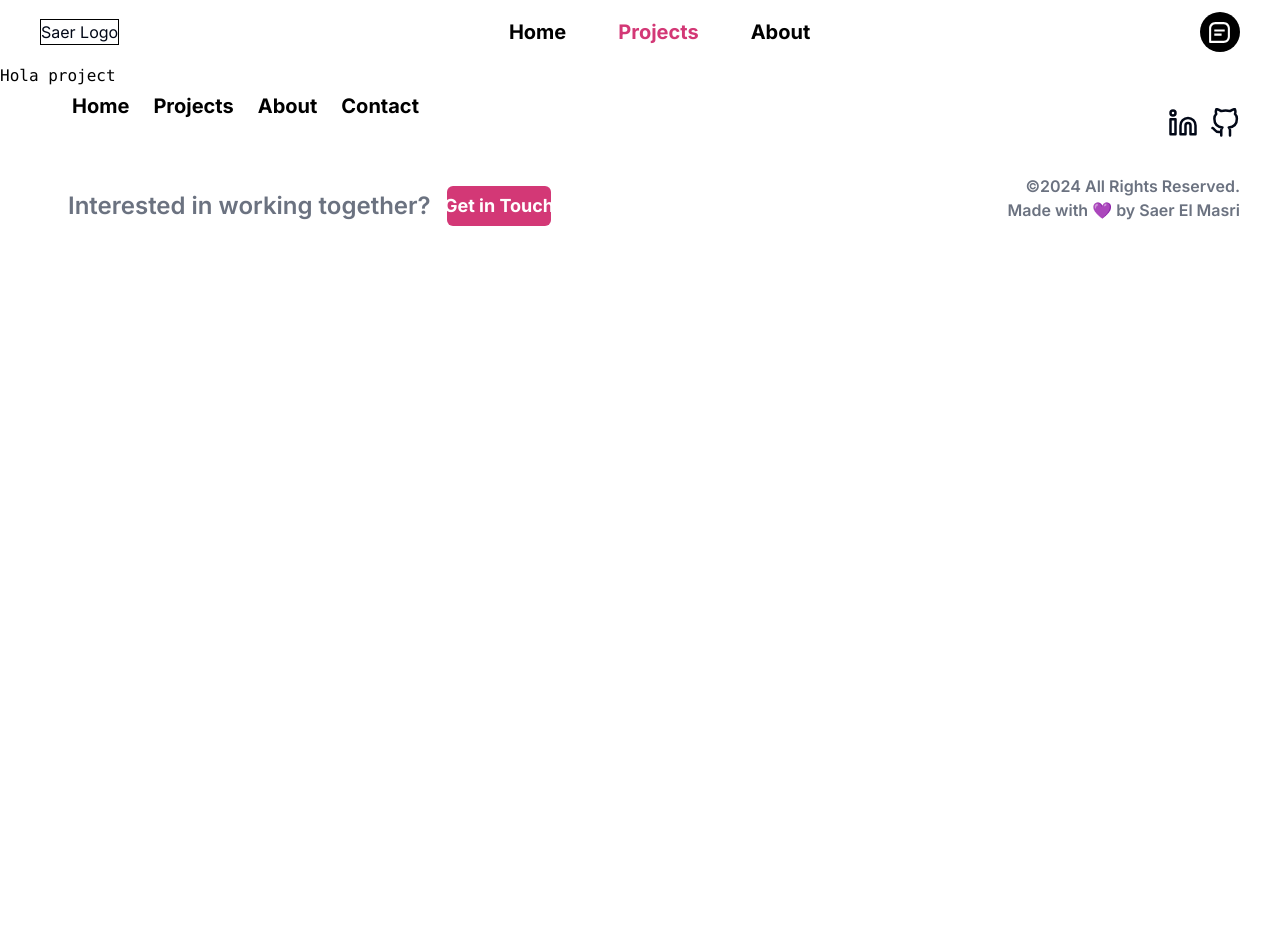
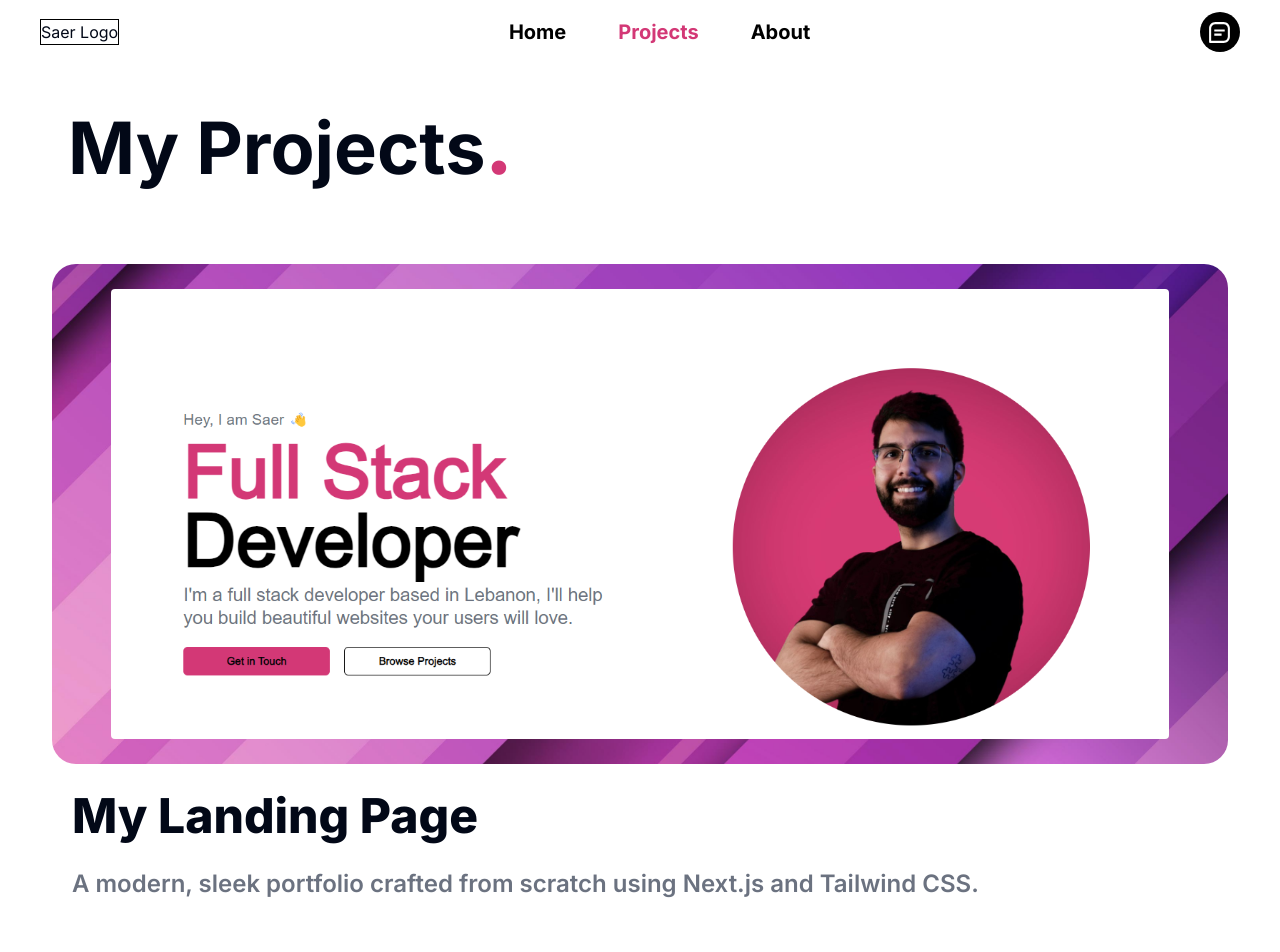
Before and after one commit to saerelmasri/portfolio-website, a Next.js app: page /projects in a window 1280 px wide. Shown: the top 952 px of the page. Before the commit the page ends 800 px from the top, so only its background shows below. Built offline with nearby package versions, Linux system fonts and the light colour scheme.

Commit message:
Added project section

```diff
--- a/app/projects/page.tsx
+++ b/app/projects/page.tsx
@@ -1,10 +1,30 @@
+import ProjectCard from "@/components/ProjectCard";
+import ProjectSection from "@/components/ProjectSection";
 import React from "react";
 
 function ProjectsPage() {
   return (
-    <div>
-      <h1 className="text-black font-mono">Hola project</h1>
-    </div>
+    <main>
+      <div className="w-full pl-5 pr-5 2xl:pl-60 2xl:pr-60 md:pl-50 md:pr-50">
+        <div className="w-full p-12">
+          <h3 className="text-5xl md:text-7xl 2xl:text-8xl font-bold">
+            My Projects<strong className="text-primary">.</strong>
+          </h3>
+        </div>
+        <div className="w-full md:p-8 flex flex-col justify-center p-13">
+          <ProjectSection
+            title="My Landing Page"
+            description="A modern, sleek portfolio crafted from scratch using Next.js and Tailwind CSS."
+            backgroundProject="bg-portfolio"
+          />
+          <ProjectSection
+            title="Vitality"
+            description="A fitness app built with React Native and a Node.js/Express.js backend, designed to help users exercise and discover healthy meals."
+            backgroundProject="bg-vitality"
+          />
+        </div>
+      </div>
+    </main>
   );
 }
 
--- /dev/null
+++ b/components/ProjectSection.tsx
@@ -0,0 +1,33 @@
+import React from "react";
+
+type ProjectProp = {
+  title: string;
+  description: string;
+  backgroundProject?: string;
+};
+
+function ProjectSection({
+  title,
+  description,
+  backgroundProject,
+}: ProjectProp) {
+  return (
+    <div className={`space-y-7 mb-40 `}>
+      <div
+        className={`w-full h-[300px] md:h-[500px] 2xl:h-[700px] rounded-3xl bg-cover bg-center bg-project flex justify-center items-center`}
+      >
+        <div
+          className={`w-[90%] h-[90%] rounded bg-cover bg-center ${backgroundProject} flex justify-center items-center`}
+        />
+      </div>
+      <h4 className="text-3xl md:text-5xl 2xl:text-6xl font-extrabold hover:underline hover:cursor-pointer pl-5">
+        {title}
+      </h4>
+      <h4 className="text-xl md:text-2xl 2xl:text-2xl font-semibold text-gray-500 pl-5">
+        {description}
+      </h4>
+    </div>
+  );
+}
+
+export default ProjectSection;
--- a/tailwind.config.ts
+++ b/tailwind.config.ts
@@ -1,13 +1,13 @@
-import type { Config } from "tailwindcss"
+import type { Config } from "tailwindcss";
 
 const config = {
   darkMode: ["class"],
   content: [
-    './pages/**/*.{ts,tsx}',
-    './components/**/*.{ts,tsx}',
-    './app/**/*.{ts,tsx}',
-    './src/**/*.{ts,tsx}',
-	],
+    "./pages/**/*.{ts,tsx}",
+    "./components/**/*.{ts,tsx}",
+    "./app/**/*.{ts,tsx}",
+    "./src/**/*.{ts,tsx}",
+  ],
   prefix: "",
   theme: {
     container: {
@@ -74,12 +74,13 @@ const config = {
       },
     },
     backgroundImage: {
-      'hero-section': "url('../public/images/saer.jpg')",
-      'project': "url('../public/images/projectBg.jpg')",
-      'vitality': "url('../public/images/vitality.png')",
+      "hero-section": "url('../public/images/saer.jpg')",
+      project: "url('../public/images/projectBg.jpg')",
+      vitality: "url('../public/images/vitality.png')",
+      portfolio: "url('../public/images/portfolio.png')",
     },
   },
   plugins: [require("tailwindcss-animate")],
-} satisfies Config
+} satisfies Config;
 
-export default config
+export default config;
```
Also changed, not shown: public/images/portfolio.png (added).
